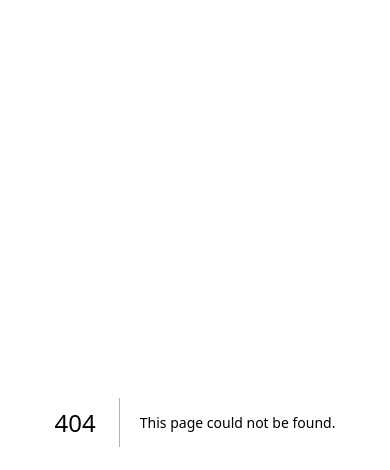
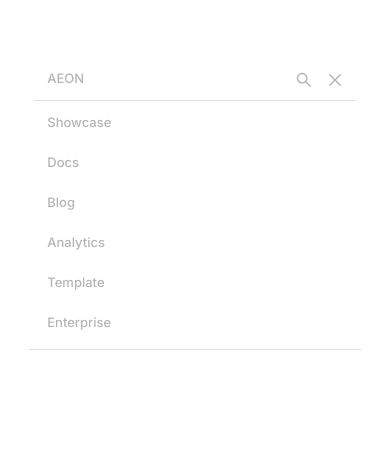
Before and after one commit to hardih09/aeon-fe, a Next.js app in the folder aeon-fe/: page /answers/navbar in a window 390 px wide. Before the commit this address had no page. Shown: the top 470 px of the page. Built offline with nearby package versions, Linux system fonts and the light colour scheme.

Commit message:
done navbar

```diff
--- a/aeon-fe/app/answers/calculator/page.js
+++ b/aeon-fe/app/answers/calculator/page.js
@@ -11,8 +11,6 @@ const Calculator = () => {
   const handleAddTwoNumber = () => {
     let intNum1 = (intNumber1) ? parseFloat(intNumber1) : '';
     let intNum2 = (intNumber2) ? parseFloat(intNumber2) : '';
-    console.log('num1: ', intNum1)
-    console.log('num2: ', intNum2)
     if (isNaN(intNum1) || isNaN(intNum2)) {
       notification.error({
         message: "Please key in the valid numbers."
--- /dev/null
+++ b/aeon-fe/app/answers/navbar/page.js
@@ -0,0 +1,52 @@
+import React from 'react';
+import styles from './page.module.css';
+import { Input } from 'antd';
+import { SearchOutlined, CloseOutlined } from '@ant-design/icons';
+
+const Navbar = () => {
+  return (
+    <div className="i-y-top x-center">
+      <div className={styles.navbarBody}>
+        <p className={styles.navTitle}>Navbar</p>
+        <div className={styles.navWrap}>
+          <div className={styles.navContainer}>
+            <div className={styles.navItem}>
+              <a href="/" className={styles.navItemText}>AEON</a>
+              <div className={styles.mIcon}>
+                <div className={styles.itemIcon}>
+                  <SearchOutlined />
+                </div>
+                <div className={styles.itemIcon}>
+                  <CloseOutlined />
+                </div>
+              </div>
+            </div>
+            <div className={styles.navItem}>
+              <a href="/" className={styles.navItemText}>Showcase</a>
+            </div>
+            <div className={styles.navItem}>
+              <a href="/" className={styles.navItemText}>Docs</a>
+            </div>
+            <div className={styles.navItem}>
+              <a href="/" className={styles.navItemText}>Blog</a>
+            </div>
+            <div className={styles.navItem}>
+              <a href="/" className={styles.navItemText}>Analytics</a>
+            </div>
+            <div className={styles.navItem}>
+              <a href="/" className={styles.navItemText}>Template</a>
+            </div>
+            <div className={styles.navItem}>
+              <a href="/" className={styles.navItemText}>Enterprise</a>
+            </div>
+          </div>
+          <div className={styles.navSearch}>
+            <Input type="text" size="middle" placeholder="Search documentation..." />
+          </div>
+        </div>
+      </div>
+    </div>
+  )
+}
+
+export default Navbar
--- /dev/null
+++ b/aeon-fe/app/answers/navbar/page.module.css
@@ -0,0 +1,72 @@
+.navbarBody {
+  padding: 20px 0px;
+  width: 70%;
+}
+
+.navTitle {
+  font-weight: bold;
+  margin-bottom: 20px;
+}
+
+.navWrap {
+  display: flex;
+  justify-content: space-between;
+  border-bottom: solid 1px #dfdfdf;
+  padding-bottom: 8px;
+}
+
+.navContainer {
+  display: flex;
+  justify-content: flex-start;
+}
+
+.navItem {
+  padding: 10px 13px;
+  cursor: pointer;
+  margin: 0px 5px;
+}
+
+.navItemText {
+  font-size: 13px;
+  color: #b5b5b5;
+  font-weight: 500;
+}
+
+.navItem:hover .navItemText {
+  color: #759af0;
+}
+
+.navItem .mIcon {
+  display: none;
+}
+
+@media (min-width: 300px) and (max-width: 640px) {
+  .testHide {
+    display: block;
+  }
+  .navContainer {
+    flex-wrap: wrap;
+  }
+  .navItem {
+    width: 100%;
+  }
+  .navSearch {
+    display: none;
+  }
+  .navbarBody {
+    width: 85%;
+  }
+  .navItem:nth-child(1)  {
+    display: flex;
+    justify-content: space-between;
+    border-bottom: solid 1px #dfdfdf;
+  }
+  .navItem .mIcon {
+    display: flex;
+    justify-content: flex-end;
+    color: #b5b5b5;
+  }
+  .navItem .mIcon .itemIcon {
+    margin-left: 15px;
+  }
+}
--- a/aeon-fe/package.json
+++ b/aeon-fe/package.json
@@ -9,6 +9,7 @@
     "lint": "next lint"
   },
   "dependencies": {
+    "@ant-design/icons": "^5.2.6",
     "antd": "^5.9.1",
     "eslint": "8.49.0",
     "eslint-config-next": "13.4.19",
```
Also changed, not shown: 1 other file (tests, documents, lock files or other folders).
